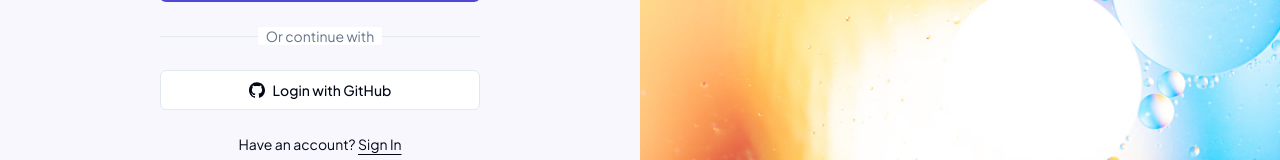
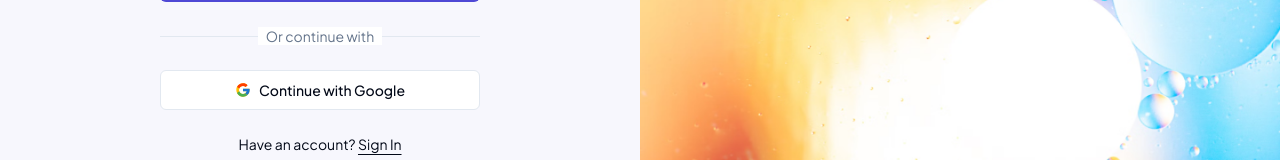
Before and after one commit to Jisan-Dev/Career, a Next.js app: page /signup in a window 1280 px wide. Shown: the part 783-943 px from the top of the page. Built offline with nearby package versions, Linux system fonts and the light colour scheme.

Commit message:
configure google signin

```diff
--- a/src/components/signup-form.tsx
+++ b/src/components/signup-form.tsx
@@ -14,6 +14,7 @@ import { useToast } from "@/hooks/use-toast";
 import { ToastAction } from "./ui/toast";
 import { useRouter } from "next/navigation";
 import { register } from "@/actions/register";
+import { signIn } from "next-auth/react";
 
 export const SignupFormSchema = z.object({
   email: z.string().email({ message: "Invalid email address" }),
@@ -230,14 +231,29 @@ export function SignupForm({ className, ...props }: React.ComponentPropsWithoutR
         <div className="relative text-center text-sm after:absolute after:inset-0 after:top-1/2 after:z-0 after:flex after:items-center after:border-t after:border-border">
           <span className="relative z-10 bg-background px-2 text-muted-foreground">Or continue with</span>
         </div>
-        <Button variant="outline" className="w-full">
-          <svg xmlns="http://www.w3.org/2000/svg" viewBox="0 0 24 24">
+        <Button
+          onClick={() => {
+            const res = signIn("google", { redirectTo: "/" });
+            // console.log("Google Sign In => ", res);
+            // router.push("/");
+          }}
+          variant="outline"
+          className="w-full">
+          <svg xmlns="http://www.w3.org/2000/svg" x="0px" y="0px" width="100" height="100" viewBox="0 0 48 48">
             <path
-              d="M12 .297c-6.63 0-12 5.373-12 12 0 5.303 3.438 9.8 8.205 11.385.6.113.82-.258.82-.577 0-.285-.01-1.04-.015-2.04-3.338.724-4.042-1.61-4.042-1.61C4.422 18.07 3.633 17.7 3.633 17.7c-1.087-.744.084-.729.084-.729 1.205.084 1.838 1.236 1.838 1.236 1.07 1.835 2.809 1.305 3.495.998.108-.776.417-1.305.76-1.605-2.665-.3-5.466-1.332-5.466-5.93 0-1.31.465-2.38 1.235-3.22-.135-.303-.54-1.523.105-3.176 0 0 1.005-.322 3.3 1.23.96-.267 1.98-.399 3-.405 1.02.006 2.04.138 3 .405 2.28-1.552 3.285-1.23 3.285-1.23.645 1.653.24 2.873.12 3.176.765.84 1.23 1.91 1.23 3.22 0 4.61-2.805 5.625-5.475 5.92.42.36.81 1.096.81 2.22 0 1.606-.015 2.896-.015 3.286 0 .315.21.69.825.57C20.565 22.092 24 17.592 24 12.297c0-6.627-5.373-12-12-12"
-              fill="currentColor"
-            />
+              fill="#FFC107"
+              d="M43.611,20.083H42V20H24v8h11.303c-1.649,4.657-6.08,8-11.303,8c-6.627,0-12-5.373-12-12c0-6.627,5.373-12,12-12c3.059,0,5.842,1.154,7.961,3.039l5.657-5.657C34.046,6.053,29.268,4,24,4C12.955,4,4,12.955,4,24c0,11.045,8.955,20,20,20c11.045,0,20-8.955,20-20C44,22.659,43.862,21.35,43.611,20.083z"></path>
+            <path
+              fill="#FF3D00"
+              d="M6.306,14.691l6.571,4.819C14.655,15.108,18.961,12,24,12c3.059,0,5.842,1.154,7.961,3.039l5.657-5.657C34.046,6.053,29.268,4,24,4C16.318,4,9.656,8.337,6.306,14.691z"></path>
+            <path
+              fill="#4CAF50"
+              d="M24,44c5.166,0,9.86-1.977,13.409-5.192l-6.19-5.238C29.211,35.091,26.715,36,24,36c-5.202,0-9.619-3.317-11.283-7.946l-6.522,5.025C9.505,39.556,16.227,44,24,44z"></path>
+            <path
+              fill="#1976D2"
+              d="M43.611,20.083H42V20H24v8h11.303c-0.792,2.237-2.231,4.166-4.087,5.571c0.001-0.001,0.002-0.001,0.003-0.002l6.19,5.238C36.971,39.205,44,34,44,24C44,22.659,43.862,21.35,43.611,20.083z"></path>
           </svg>
-          Login with GitHub
+          Continue with Google
         </Button>
         <div className="text-center text-sm">
           Have an account?{" "}
```
Also changed, not shown: src/auth.ts (+7 -8 lines).
